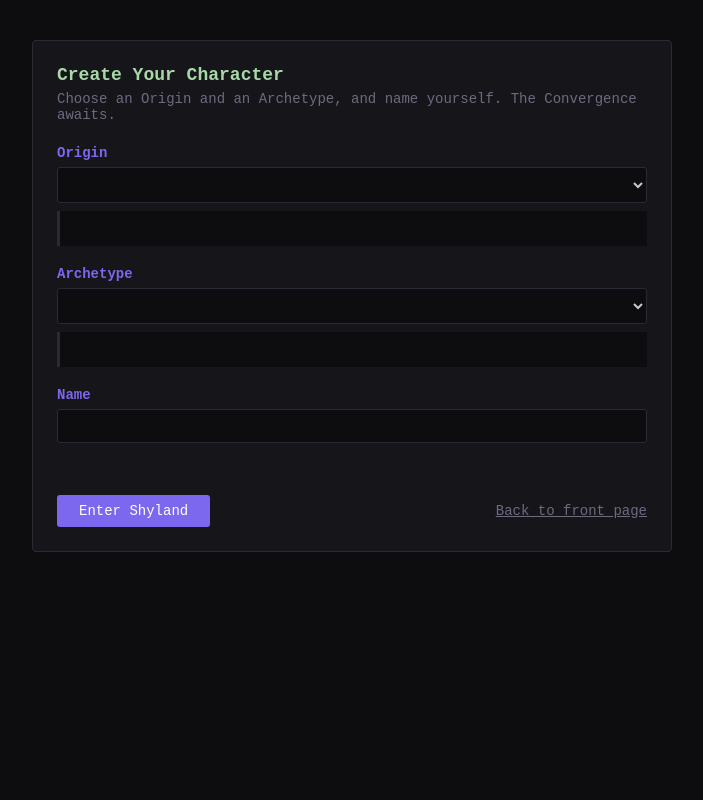
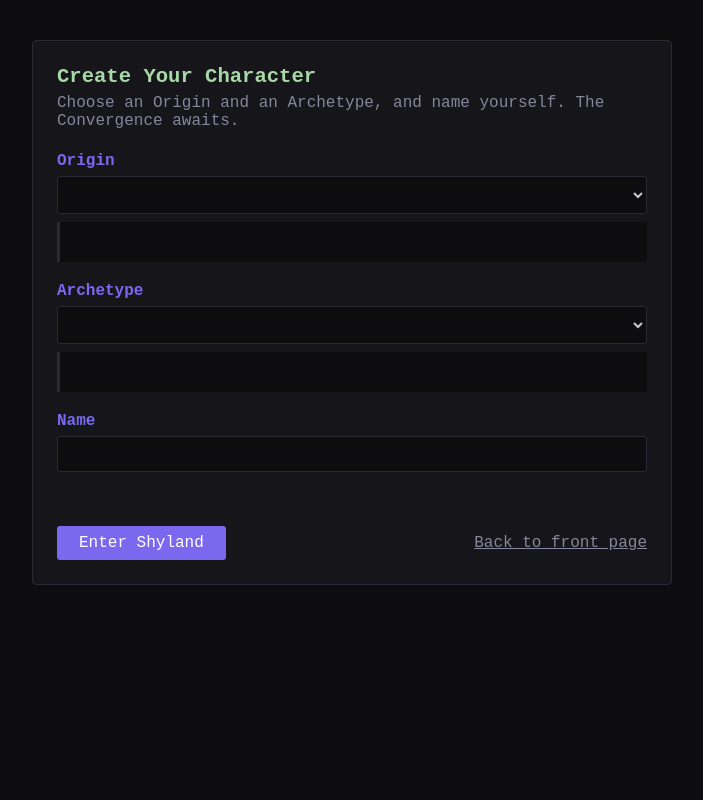
Before and after one commit to KnightOfNight/games-mvc, a Django app: template django/src/apps/shyland/templates/shyland/character_create.html in a window 1280 px wide. Shown: the whole page, without its empty margins (288-991 px from the left). Run offline with Django 5.2, Linux system fonts and the light colour scheme; the template is opened without the code that fills it, so the values that code supplies are empty.

Commit message:
V24.24 Brief 1 Step 3: character_create.html type scale to rem, root 16px; --muted #6b6b80 -> #85859c (5.01:1 contrast fix, #221)
Co-Authored-By: Claude Fable 5 <noreply@anthropic.com>

```diff
--- a/django/src/apps/shyland/templates/shyland/character_create.html
+++ b/django/src/apps/shyland/templates/shyland/character_create.html
@@ -10,14 +10,14 @@
     --surface: #16161a;
     --border: #2a2a35;
     --text: #c8c8d4;
-    --muted: #6b6b80;
+    --muted: #85859c;
     --accent: #7b68ee;
     --room: #a8d8a8;
     --error: #cc4444;
     --ok: #4caf7d;
   }
 
-  html, body { min-height: 100%; background: var(--bg); color: var(--text); font-family: 'Courier New', Courier, monospace; font-size: 14px; }
+  html, body { min-height: 100%; background: var(--bg); color: var(--text); font-family: 'Courier New', Courier, monospace; font-size: 16px; }
 
   #creator {
     max-width: 640px;
@@ -28,7 +28,7 @@
     border-radius: 4px;
   }
 
-  h1 { font-size: 18px; color: var(--room); margin-bottom: 6px; }
+  h1 { font-size: 1.2857rem; color: var(--room); margin-bottom: 6px; }
   .subtitle { color: var(--muted); margin-bottom: 22px; }
 
   .field { margin-bottom: 20px; }
@@ -42,7 +42,7 @@
     border: 1px solid var(--border);
     border-radius: 3px;
     font-family: inherit;
-    font-size: 14px;
+    font-size: 1rem;
   }
   select:focus, input[type="text"]:focus { outline: 2px solid var(--accent); outline-offset: 1px; }
 
@@ -72,7 +72,7 @@
     border-radius: 3px;
     cursor: pointer;
     font-family: inherit;
-    font-size: 14px;
+    font-size: 1rem;
   }
   button[type="submit"]:hover { opacity: .85; }
   .back-link { color: var(--muted); text-decoration: underline; }
```
